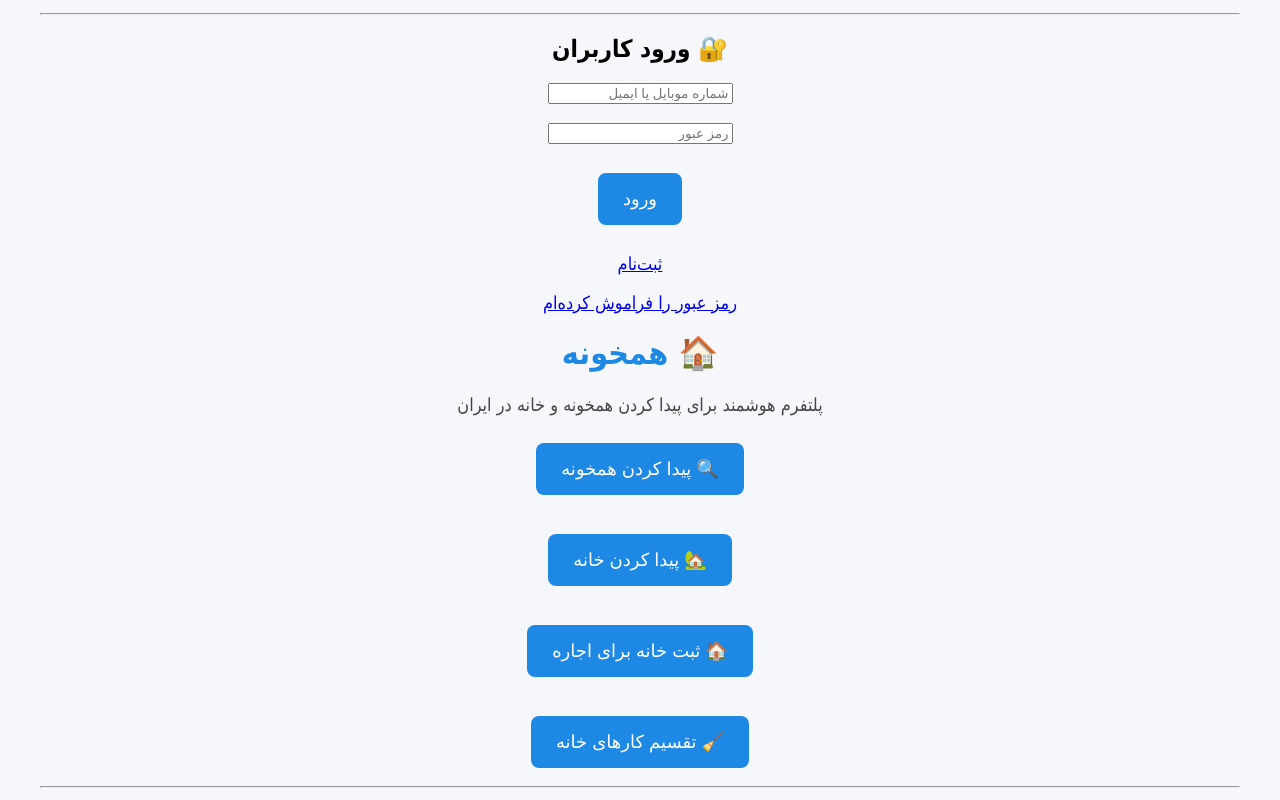
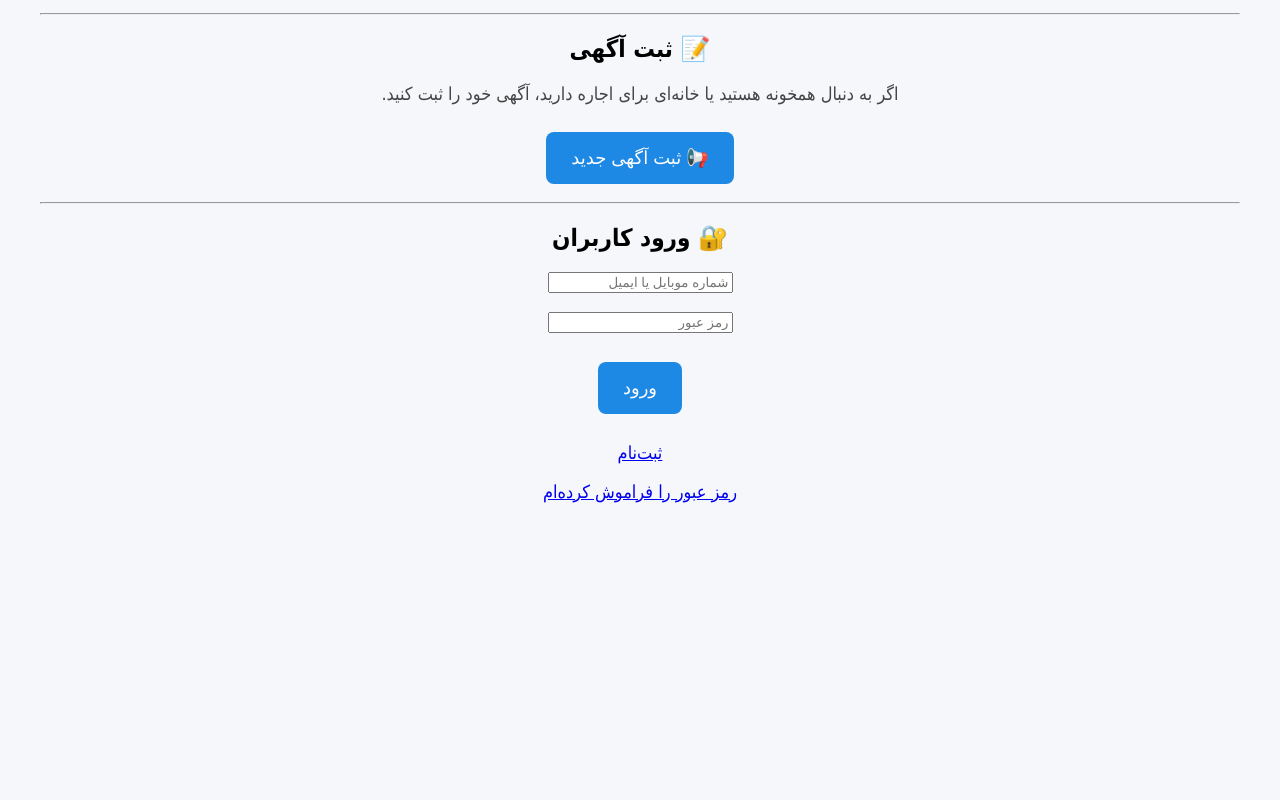
Before and after one commit to MehdiVaysi/hamkhuneh, a plain HTML site: page index.html in a window 1280 px wide. Shown: the part 500-1300 px from the top of the page. After the commit the page ends 1060 px from the top, so only its background shows below. Drawn offline with Linux system fonts and the light colour scheme.

Commit message:
Update index.html

```diff
--- a/index.html
+++ b/index.html
@@ -4,7 +4,6 @@
     <meta charset="UTF-8">
     <meta name="viewport" content="width=device-width, initial-scale=1.0">
     <title>همخونه</title>
-
     <link rel="stylesheet" href="style.css">
 </head>
 <body>
@@ -26,46 +25,11 @@
 
     <hr>
 
-    <h2>🔐 ورود کاربران</h2>
+    <h2>📝 ثبت آگهی</h2>
 
-    <input type="text" placeholder="شماره موبایل یا ایمیل">
-    <br><br>
+    <p>اگر به دنبال همخونه هستید یا خانه‌ای برای اجاره دارید، آگهی خود را ثبت کنید.</p>
 
-    <input type="password" placeholder="رمز عبور">
-    <br><br>
-
-    <button>ورود</button>
-
-    <p><a href="#">ثبت‌نام</a></p>
-
-    <p><a href="#">رمز عبور را فراموش کرده‌ام</a></p>
-
-</body>
-</html><!DOCTYPE html>
-<html lang="fa" dir="rtl">
-<head>
-    <meta charset="UTF-8">
-    <meta name="viewport" content="width=device-width, initial-scale=1.0">
-    <title>همخونه</title>
-
-    <link rel="stylesheet" href="style.css">
-</head>
-<body>
-
-    <h1>🏠 همخونه</h1>
-
-    <p>پلتفرم هوشمند برای پیدا کردن همخونه و خانه در ایران</p>
-
-    <button>🔍 پیدا کردن همخونه</button>
-    <br><br>
-
-    <button>🏡 پیدا کردن خانه</button>
-    <br><br>
-
-    <button>🏠 ثبت خانه برای اجاره</button>
-    <br><br>
-
-    <button>🧹 تقسیم کارهای خانه</button>
+    <button>📢 ثبت آگهی جدید</button>
 
     <hr>
 
```
